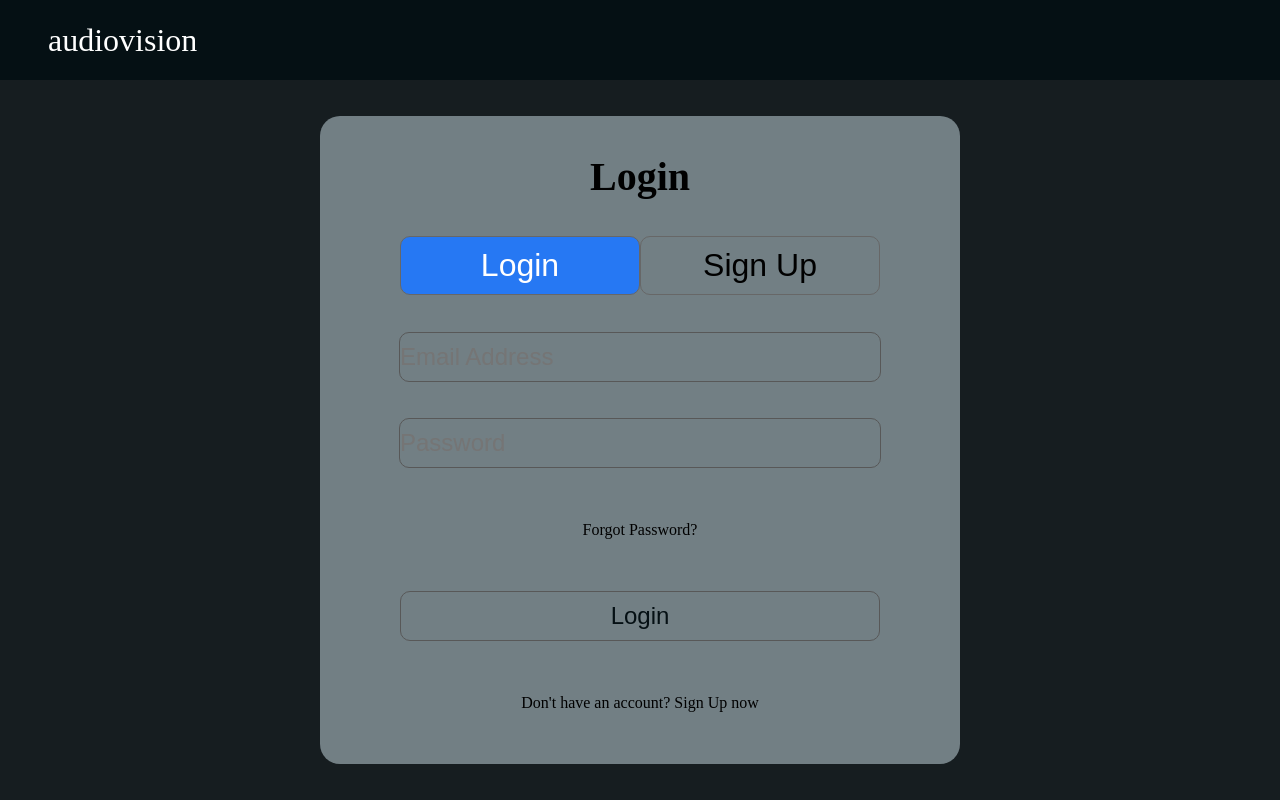
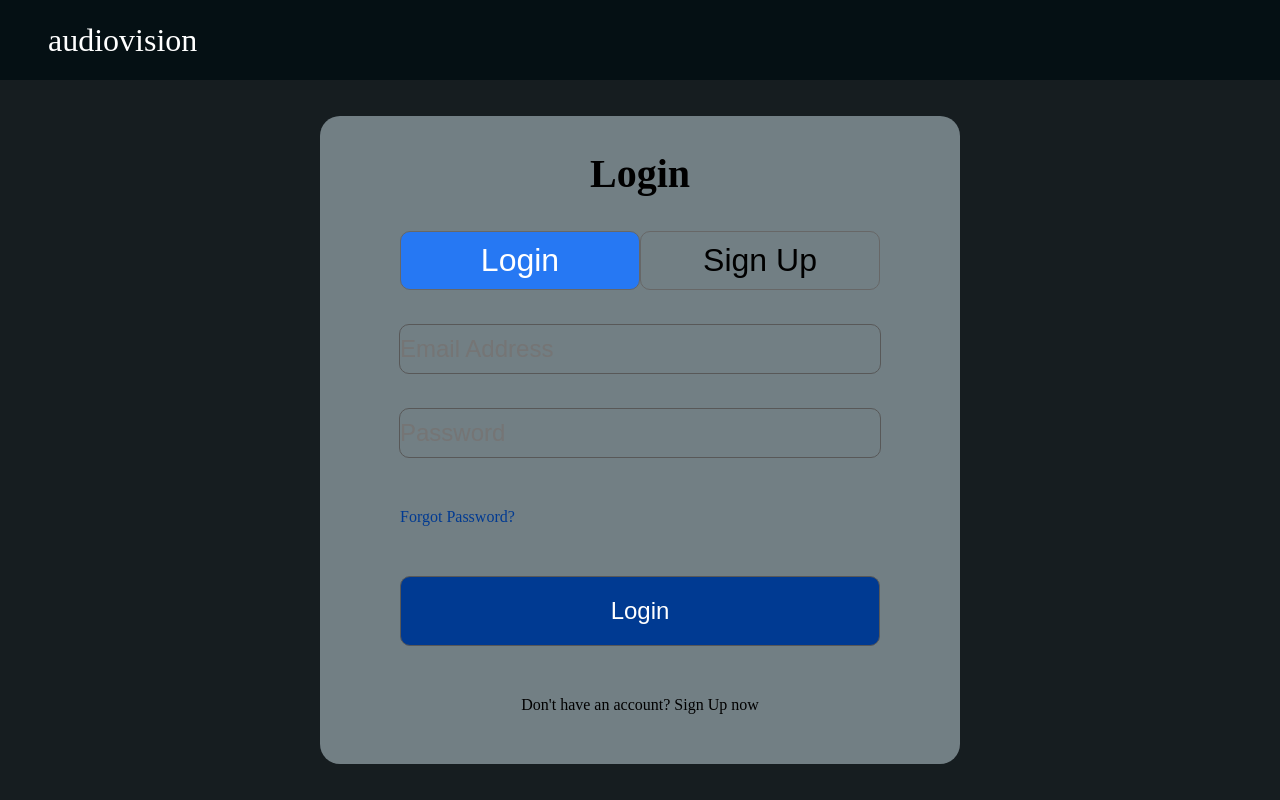
Before and after one commit to poke8014/CS161, a React (Create React App) app in the folder dev/: page /login in a window 1280 px wide. Built offline with nearby package versions, Linux system fonts and the light colour scheme.

Commit message:
Update LoginPage.css

```diff
--- a/dev/src/pages/loginPage/LoginPage.css
+++ b/dev/src/pages/loginPage/LoginPage.css
@@ -65,3 +65,14 @@
     background-color: #727F84;
     color: #051014;
 }
+
+.forgot-password{
+    width: 75%;
+    color: #003A92;
+}
+
+.login-signup-box .login-button-submit{
+    background-color: #003A92;
+    color: white;
+    padding: 20px 0px;
+}
```
